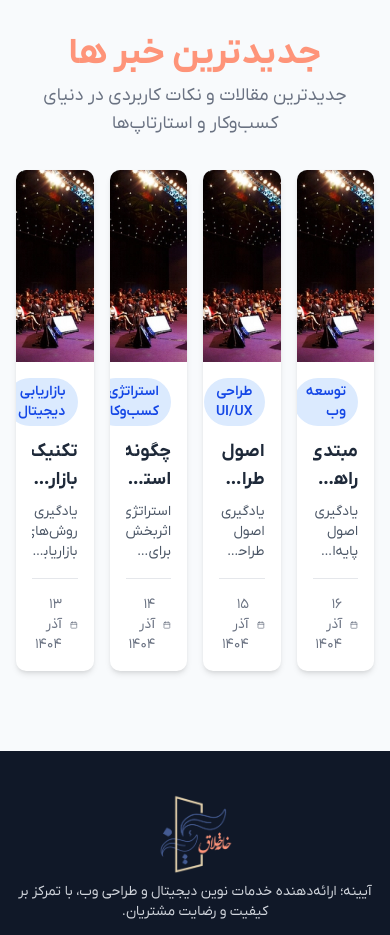
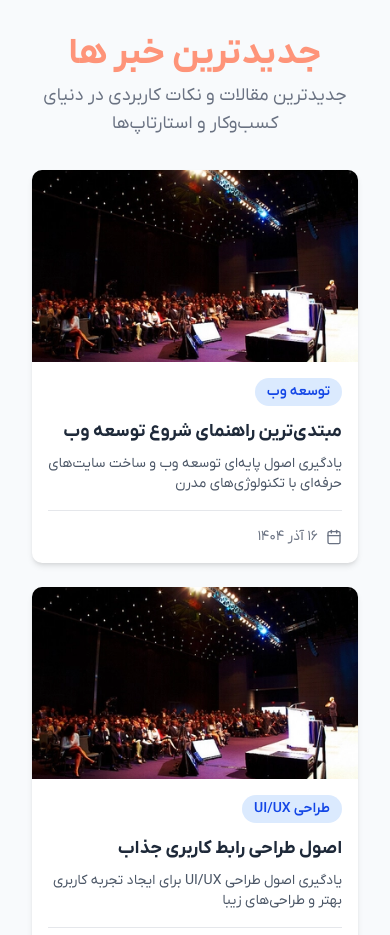
Before and after one commit to nodup-labs/ayenehe, a Next.js app: page / in a window 390 px wide. Shown: the part 4900-5835 px from the top of the page. Built offline with nearby package versions, Linux system fonts and the light colour scheme.

Commit message:
don home page

```diff
--- a/app/_components/blogs.tsx
+++ b/app/_components/blogs.tsx
@@ -35,9 +35,10 @@ const Blogs = () => {
     },
   ];
   return (
-    <div dir="rtl" className="grid grid-cols-4 gap-4 pt-8">
+    <div dir="rtl" className="container mx-auto px-4 pt-8">
+      <div className="grid grid-cols-1 sm:grid-cols-2 lg:grid-cols-3 xl:grid-cols-4 gap-6">
         {blogs.map((blog, idx) => (
-        <div key={idx}>
+          <div key={idx} className="w-full">
             <CardBlog
               category={blog.category}
               image={blog.image}
@@ -48,6 +49,7 @@ const Blogs = () => {
           </div>
         ))}
       </div>
+    </div>
   );
 };
 export default Blogs;
```
Lines whose indentation alone changed are shown as unchanged.
